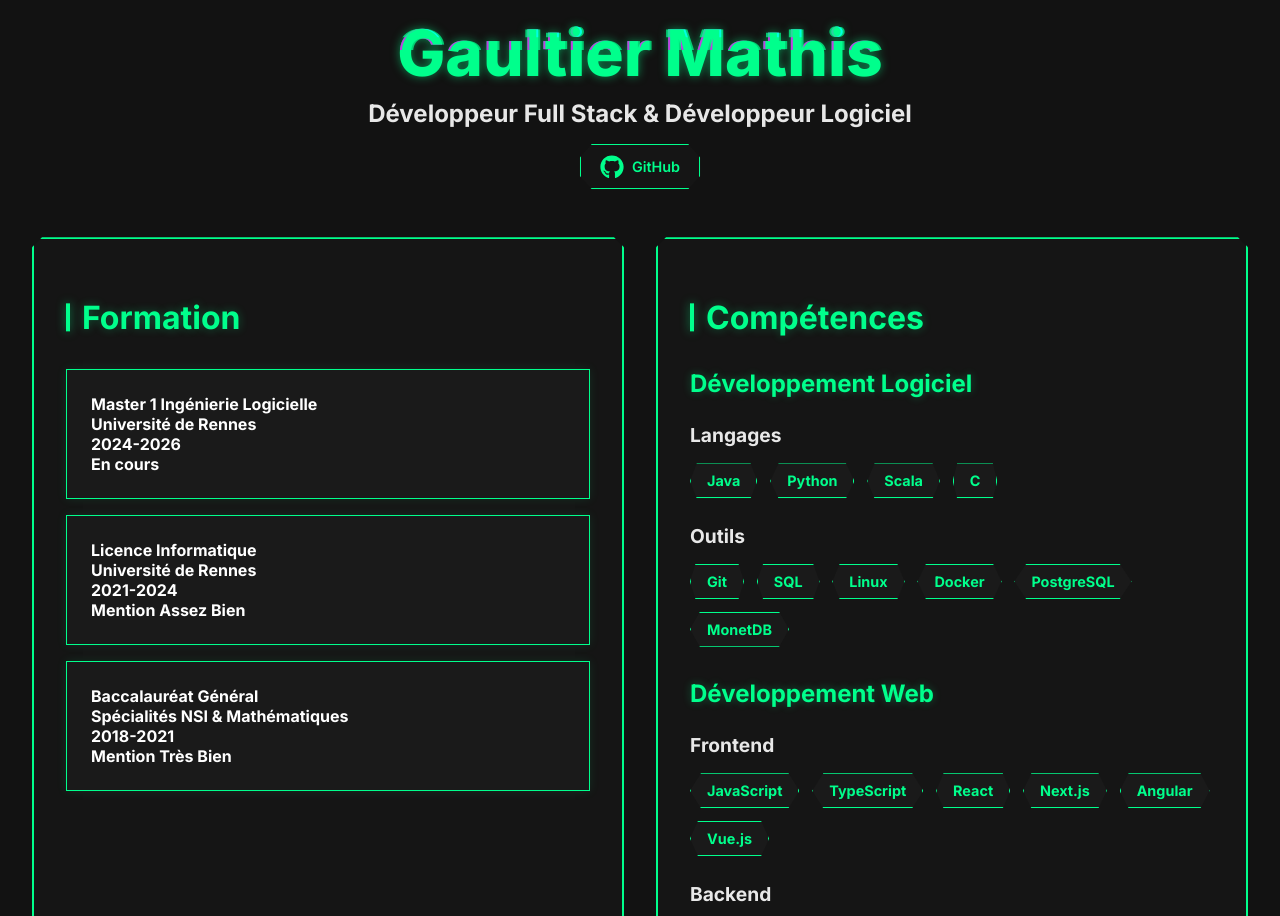
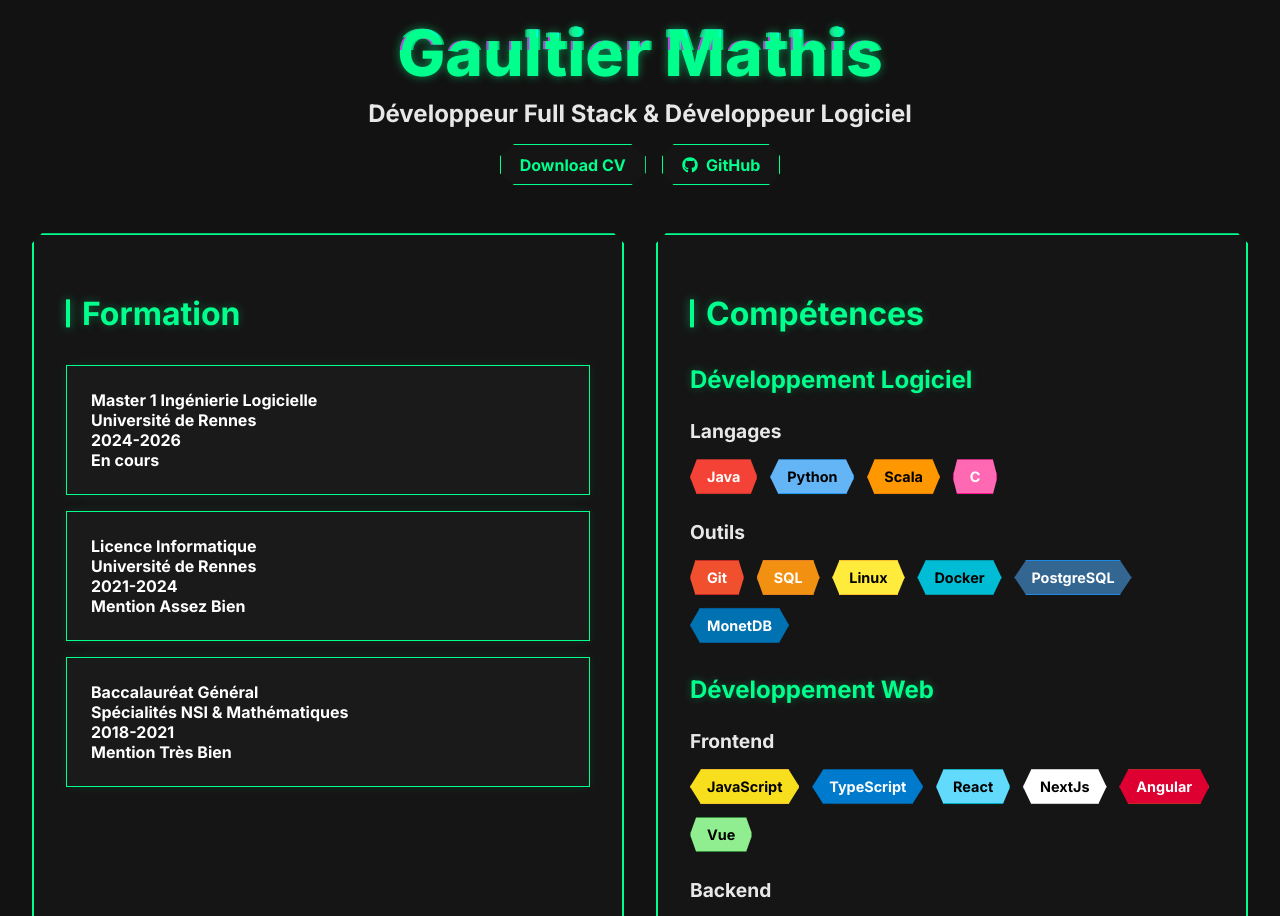
Before and after one commit to mathisglt/PortfolioPro, a Next.js app: page /cv in a window 1280 px wide. Shown: the part 140-1056 px from the top of the page. Built offline with nearby package versions, Linux system fonts and the light colour scheme.

Commit message:
feat: adding cv + colors on technos

```diff
--- a/src/app/cv/about.module.css
+++ b/src/app/cv/about.module.css
@@ -215,7 +215,7 @@
   }
 }
 
-.githubLink {
+.githubLink, .downloadLink {
   display: inline-flex;
   align-items: center;
   gap: 0.5rem;
@@ -239,7 +239,7 @@
   );
 }
 
-.githubLink:hover {
+.githubLink:hover, .downloadLink:hover {
   background: rgba(0, 255, 140, 0.1);
   box-shadow: 0 0 15px rgba(0, 255, 140, 0.4);
 }
@@ -248,3 +248,158 @@
   font-size: 0.9rem;
   font-weight: 600;
 }
+
+.downloadLink span {
+  font-size: 0.9rem;
+  font-weight: 600;
+}
+
+.downloadLink {
+  display: inline-flex;
+  align-items: center;
+  gap: 0.5rem;
+  margin-top: 1rem;
+  padding: 0.6rem 1.2rem;
+  background: #151515;
+  color: #00ff8c;
+  text-decoration: none;
+  border: 1px solid #00ff8c;
+  box-shadow: 0 0 10px rgba(0, 255, 140, 0.2);
+  transition: all 0.2s ease;
+  clip-path: polygon(
+    10% 0,
+    90% 0,
+    100% 30%,
+    100% 70%,
+    90% 100%,
+    10% 100%,
+    0 70%,
+    0 30%
+  );
+}
+
+.downloadLink:hover {
+  background: rgba(0, 255, 140, 0.1);
+  box-shadow: 0 0 15px rgba(0, 255, 140, 0.4);
+}
+
+.buttonContainer {
+  display: flex;
+  align-items: center;
+  justify-content: center;
+  gap: 1rem;
+}
+
+.java {
+  background-color: #f44336;
+  color: white;
+  border: 1px solid #d32f2f;
+}
+
+.python {
+  background-color: #64b5f6;
+  color: black;
+  border: 1px solid #2196f3;
+}
+
+.scala {
+  background-color: #ff9800;
+  color: black;
+  border: 1px solid #f57c00;
+}
+
+.linux {
+  background-color: #ffeb3b;
+  color: black;
+  border: 1px solid #fbc02d;
+}
+
+.docker {
+  background-color: #00bcd4;
+  color: black;
+  border: 1px solid #0097a7;
+}
+
+.javascript {
+  background-color: #f7df1e;
+  color: black;
+  border: 1px solid #fbc02d;
+}
+
+.typescript {
+  background-color: #007acc;
+  color: white;
+  border: 1px solid #005b99;
+}
+
+.react {
+  background-color: #61dafb;
+  color: black;
+  border: 1px solid #00acc1;
+}
+
+.nextjs {
+  background-color: #ffffff;
+  color: black;
+  border: 1px solid #cccccc;
+}
+
+.angular {
+  background-color: #dd0031;
+  color: white;
+  border: 1px solid #c62828;
+}
+
+.vue {
+  background-color: #90ee90;
+  color: black;
+  border: 1px solid #388e3c;
+}
+
+.nodejs {
+  background-color: #90ee90;
+  color: black;
+  border: 1px solid #6d9e3b;
+}
+
+.c {
+  background-color: #ff69b4;
+  color: white;
+  border: 1px solid #ff1493;
+}
+
+.express {
+  background-color: #000000;
+  color: white;
+  border: 1px solid #333333;
+}
+
+.nestjs {
+  background-color: #e0234e;
+  color: white;
+  border: 1px solid #c2185b;
+}
+
+.git {
+  background-color: #f1502f;
+  color: white;
+  border: 1px solid #c62828;
+}
+
+.sql {
+  background-color: #f29111;
+  color: white;
+  border: 1px solid #e67e22;
+}
+
+.postgresql {
+  background-color: #336791;
+  color: white;
+  border: 1px solid #1e88e5;
+}
+
+.monetdb {
+  background-color: #0072b1;
+  color: white;
+  border: 1px solid #005b99;
+}
--- a/src/app/cv/page.tsx
+++ b/src/app/cv/page.tsx
@@ -6,12 +6,12 @@ import { FaGithub } from 'react-icons/fa';
 const About = () => {
   const skills = {
     web: {
-      frontend: ['JavaScript', 'TypeScript','React', 'Next.js','Angular','Vue.js'],
-      backend: ['Node.js', 'Express', 'NestJS']
+      frontend: ['JavaScript', 'TypeScript', 'React', 'NextJs', 'Angular', 'Vue'],
+      backend: ['NodeJs', 'Express', 'NestJS']
     },
     software: {
       languages: ['Java', 'Python', 'Scala', 'C'],
-      tools: ['Git', 'SQL', 'Linux', 'Docker' ,'PostgreSQL','MonetDB']
+      tools: ['Git', 'SQL', 'Linux', 'Docker', 'PostgreSQL', 'MonetDB']
     }
   };
 
@@ -46,10 +46,21 @@ const About = () => {
       >
         <h2 className={styles.glitchText} data-text="Gaultier Mathis">Gaultier Mathis</h2>
         <div className={styles.subtitle}>Développeur Full Stack & Développeur Logiciel</div>
+        <div className={styles.buttonContainer}>
           <motion.a
-          href="https://github.com/mathisglt"
-          target="_blank"
-          rel="noopener noreferrer"
+            href="/gaultiermathiscv.pdf"
+            download="Gaultier Mathis CV"
+            className={styles.downloadLink}
+            initial={{ opacity: 0, scale: 0.8 }}
+            animate={{ opacity: 1, scale: 1 }}
+            transition={{ delay: 0.8 }}
+            whileHover={{ scale: 1.1 }}
+            whileTap={{ scale: 0.95 }}
+          >
+            Download CV
+          </motion.a>
+          <motion.a
+            href="https://github.com/yourprofile"
             className={styles.githubLink}
             initial={{ opacity: 0, scale: 0.8 }}
             animate={{ opacity: 1, scale: 1 }}
@@ -57,9 +68,9 @@ const About = () => {
             whileHover={{ scale: 1.1 }}
             whileTap={{ scale: 0.95 }}
           >
-          <FaGithub size={24} />
-          <span>GitHub</span>
+            <FaGithub /> GitHub
           </motion.a>
+        </div>
       </motion.div>
 
       <div className={styles.mainContent}>
@@ -97,15 +108,15 @@ const About = () => {
         >
           <h2 className={styles.sectionTitle}>Compétences</h2>
           <div className={styles.skillsContainer}>
-
-
             <div className={styles.skillCategory}>
               <h3 className={styles.categoryTitle}>Développement Logiciel</h3>
               <div className={styles.skillBox}>
                 <h4 className={styles.skillTitle}>Langages</h4>
                 <div className={styles.techStack}>
                   {skills.software.languages.map((tech) => (
-                    <div key={tech} className={styles.techItem}>{tech}</div>
+                    <div key={tech} className={`${styles.techItem} ${styles[tech.toLowerCase()]}`}>
+                      {tech}
+                    </div>
                   ))}
                 </div>
               </div>
@@ -113,7 +124,9 @@ const About = () => {
                 <h4 className={styles.skillTitle}>Outils</h4>
                 <div className={styles.techStack}>
                   {skills.software.tools.map((tech) => (
-                    <div key={tech} className={styles.techItem}>{tech}</div>
+                    <div key={tech} className={`${styles.techItem} ${styles[tech.toLowerCase()]}`}>
+                      {tech}
+                    </div>
                   ))}
                 </div>
               </div>
@@ -124,7 +137,9 @@ const About = () => {
                 <h4 className={styles.skillTitle}>Frontend</h4>
                 <div className={styles.techStack}>
                   {skills.web.frontend.map((tech) => (
-                    <div key={tech} className={styles.techItem}>{tech}</div>
+                    <div key={tech} className={`${styles.techItem} ${styles[tech.toLowerCase()]}`}>
+                      {tech}
+                    </div>
                   ))}
                 </div>
               </div>
@@ -132,7 +147,9 @@ const About = () => {
                 <h4 className={styles.skillTitle}>Backend</h4>
                 <div className={styles.techStack}>
                   {skills.web.backend.map((tech) => (
-                    <div key={tech} className={styles.techItem}>{tech}</div>
+                    <div key={tech} className={`${styles.techItem} ${styles[tech.toLowerCase()]}`}>
+                      {tech}
+                    </div>
                   ))}
                 </div>
               </div>
```
Also changed, not shown: 1 other file (tests, documents, lock files or other folders). Lines whose indentation alone changed are shown as unchanged.
